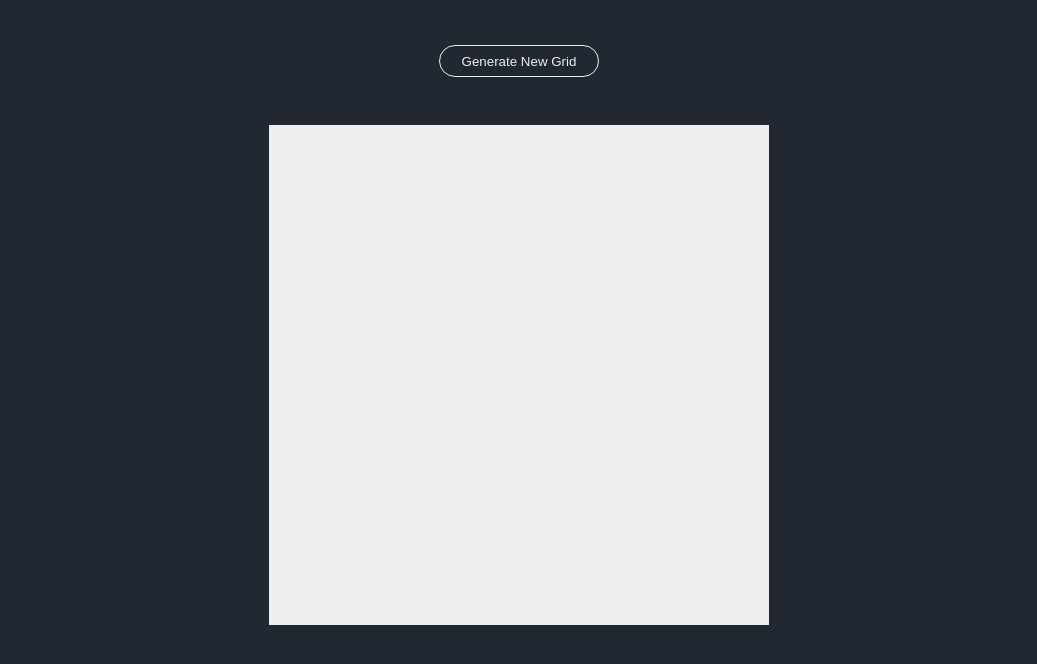
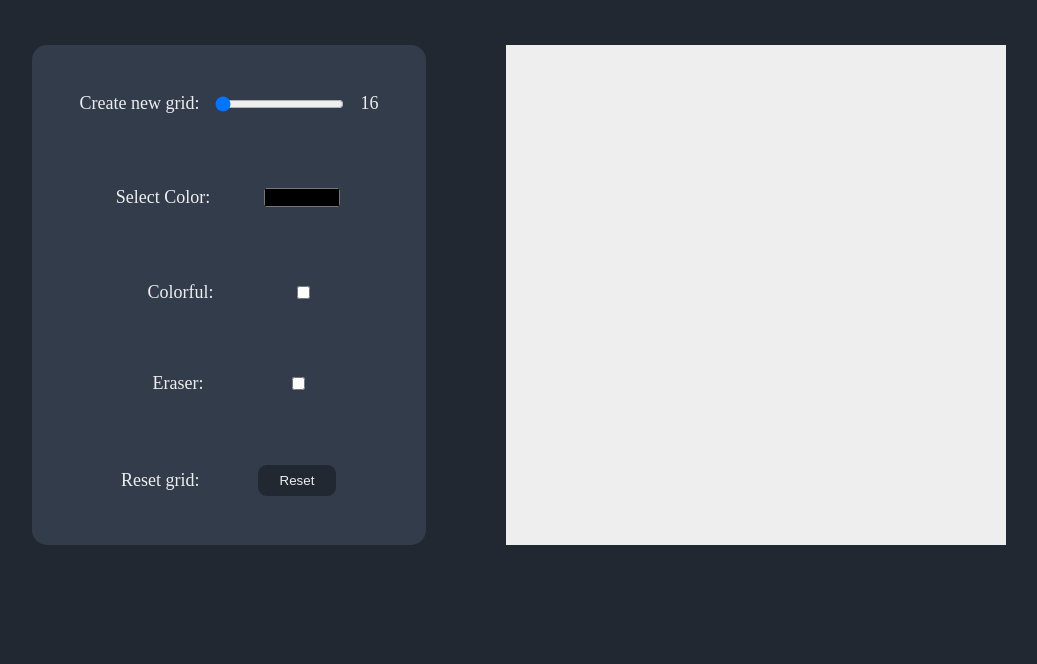
Before and after one commit to narandza/top-eas, a plain HTML site: page index.html in a window 1280 px wide. Shown: the part 120-784 px from the top of the page, without its empty margins (121-1158 px from the left). Drawn offline with Linux system fonts and the light colour scheme.

Commit message:
add control panel

```diff
--- a/index.html
+++ b/index.html
@@ -8,8 +8,11 @@
   </head>
   <body>
     <h1>Etch-and-Sketch</h1>
-    <button class="newSketchBtn">Generate New Grid</button>
-    <div class="container"></div>
+    <main>
+      <div class="control-panel"></div>
+      <div class="container"></div>
+    </main>
+
     <script src="main.js"></script>
   </body>
 </html>
--- a/main.js
+++ b/main.js
@@ -1,19 +1,124 @@
 const INITIAL_GRID_DIMENSION = 16;
 
+// Control panel DOM
+
+const controlPanel = document.querySelector(".control-panel");
+
+const options = [
+  {
+    className: "grid-range",
+    label: "Create new grid",
+    inputType: "range",
+  },
+  {
+    className: "color",
+    label: "Select Color",
+    inputType: "color",
+  },
+  {
+    className: "rainbow",
+    label: "Colorful",
+    inputType: "checkbox",
+  },
+  {
+    className: "eraser",
+    label: "Eraser",
+    inputType: "checkbox",
+  },
+  {
+    className: "reset",
+    label: "Reset grid",
+    inputType: "button",
+  },
+];
+
+options.forEach((option) => {
+  const optionContainer = document.createElement("div");
+  optionContainer.classList.add("option");
+  if (option.className === "grid-range") {
+    optionContainer.classList.add("range-container");
+  }
+  optionContainer.innerHTML = `<label for=${option.className}>${
+    option.label
+  }:</label>
+          <input class=${option.className} type=${option.inputType} ${
+    option.className === "reset"
+      ? "value = 'Reset'"
+      : option.className === "grid-range"
+      ? "value=16 min=16 max=64 step=16"
+      : ""
+  } />
+  `;
+  controlPanel.appendChild(optionContainer);
+});
+
+const gridRange = document.querySelector(".range-container");
+
+const gridRangeValue = document.createElement("span");
+
+gridRangeValue.textContent = INITIAL_GRID_DIMENSION;
+
+gridRange.addEventListener("input", (e) => {
+  gridRangeValue.textContent = e.target.value;
+  createGrid(e.target.value);
+});
+
+gridRange.appendChild(gridRangeValue);
+
+// Grid
+
 const container = document.querySelector(".container");
+let drawing = false;
+
+const color = document.querySelector(".color");
+const rainbow = document.querySelector(".rainbow");
+const eraser = document.querySelector(".eraser");
 
 const createGrid = (side = INITIAL_GRID_DIMENSION) => {
   container.innerHTML = "";
+  let backgroundColor = color.value;
+  let colorful = false;
+  let earase = false
+
+  color.addEventListener("change", (e) => {
+    if(!earase)
+    backgroundColor = e.target.value;
+  });
+
+  rainbow.addEventListener("change", (e) => {
+    colorful = e.target.checked;
+  });
+
+  eraser.addEventListener("change", (e) => {
+    if (e.target.checked) {
+      colorful = false;
+      earase = true
+      backgroundColor = "#fff";
+    }
+  });
+
   for (let i = 0; i < side; i++) {
     const row = document.createElement("div");
     row.classList.add("row");
-
     for (let j = 0; j < side; j++) {
       const column = document.createElement("div");
       column.classList.add("column");
-      column.addEventListener("mouseover", () => {
-        column.style.backgroundColor = getRandomColor();
+
+      column.addEventListener("mousedown", (e) => {
+        drawing = true;
+        column.style.backgroundColor = colorful
+          ? getRandomColor()
+          : backgroundColor;
       });
+
+      column.addEventListener("mousemove", (e) => {
+        if (drawing) {
+          column.style.backgroundColor = colorful
+            ? getRandomColor()
+            : backgroundColor;
+        }
+      });
+
       row.appendChild(column);
     }
 
@@ -21,18 +126,14 @@ const createGrid = (side = INITIAL_GRID_DIMENSION) => {
   }
 };
 
-const newGridBtn = document.querySelector(".newSketchBtn");
-newGridBtn.addEventListener("click", () => {
-  const dimension = parseInt(
-    prompt("How many squares per side on new grid? (max 100)")
-  );
-  if (dimension < 0 || dimension >= 100) {
-    alert("Please enter number between 0 and 100");
-  } else if (typeof dimension != "number") {
-    alert("Please enter a number");
-  } else {
-    createGrid(dimension);
-  }
+const reset = document.querySelector(".reset");
+
+reset.addEventListener("click", (e) => {
+  createGrid(gridRangeValue.textContent);
+});
+
+document.body.addEventListener("mouseup", () => {
+  drawing = false;
 });
 
 const getRandomNumberFromARange = (min, max) => {
--- a/style.css
+++ b/style.css
@@ -2,7 +2,6 @@
   margin: 0;
   padding: 0;
   box-sizing: border-box;
-  background-color: #222831;
   color: #eee;
 }
 
@@ -11,11 +10,42 @@ body {
   flex-direction: column;
   align-items: center;
   justify-content: center;
+  background-color: #222831;
 }
 
 h1 {
   margin-bottom: 3rem;
   margin-top: 5rem;
+}
+
+main {
+  display: flex;
+  gap: 5rem;
+}
+
+.control-panel {
+  background-color: #333c4b;
+  padding: 3rem;
+  display: flex;
+  flex-direction: column;
+  justify-content: space-between;
+  border-radius: 15px;
+}
+
+.option {
+  display: flex;
+  gap: 1rem;
+  justify-content: space-evenly;
+  align-items: center;
+  font-size: 18px;
+}
+
+.color {
+  border-radius: 15px;
+  border: none;
+  background-color: transparent;
+  appearance: none;
+  width: 5rem;
 }
 
 .container {
@@ -50,3 +80,13 @@ h1 {
   transition-timing-function: ease-out;
   transition: 3ms;
 }
+
+.reset {
+  width: 5rem;
+  padding: 0.5rem;
+  background-color: #222831;
+  color: #eee;
+  border: 1px solid #333c4b;
+  border-radius: 10px;
+  cursor: pointer;
+}
```
